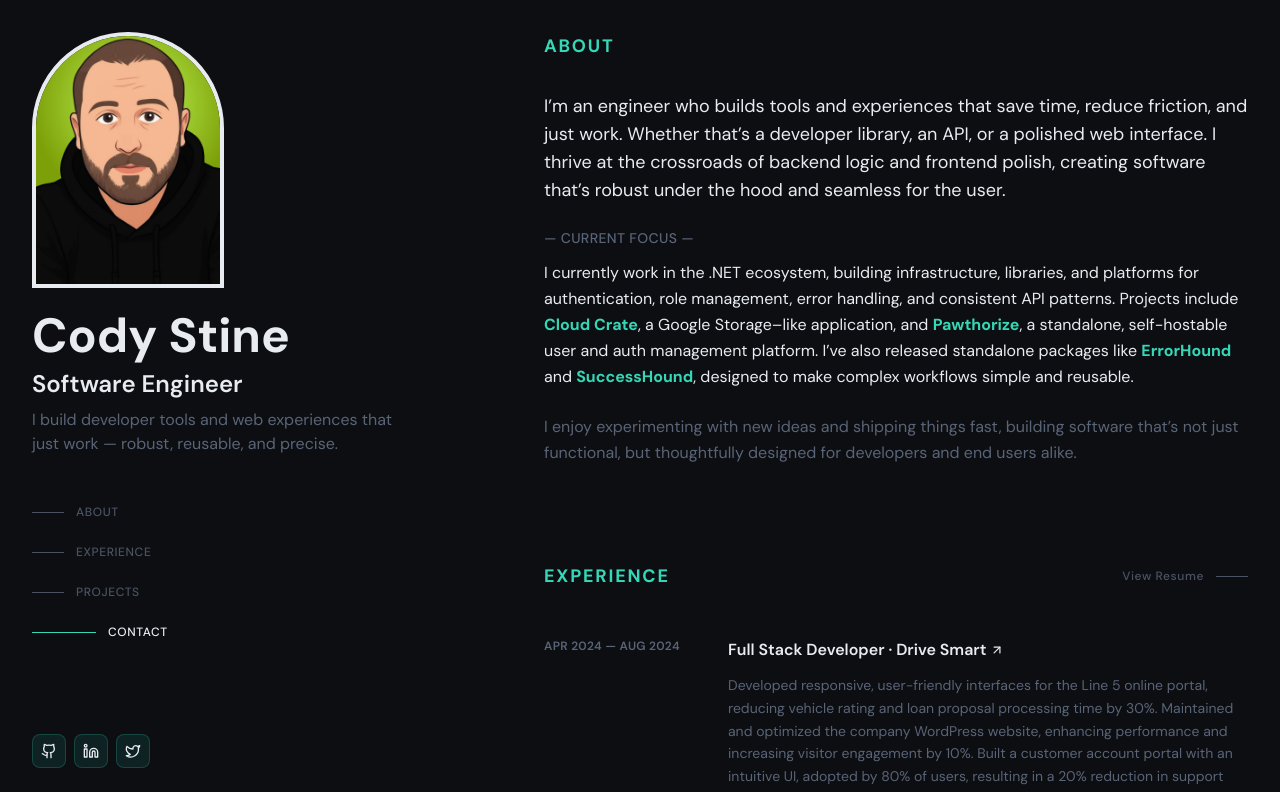
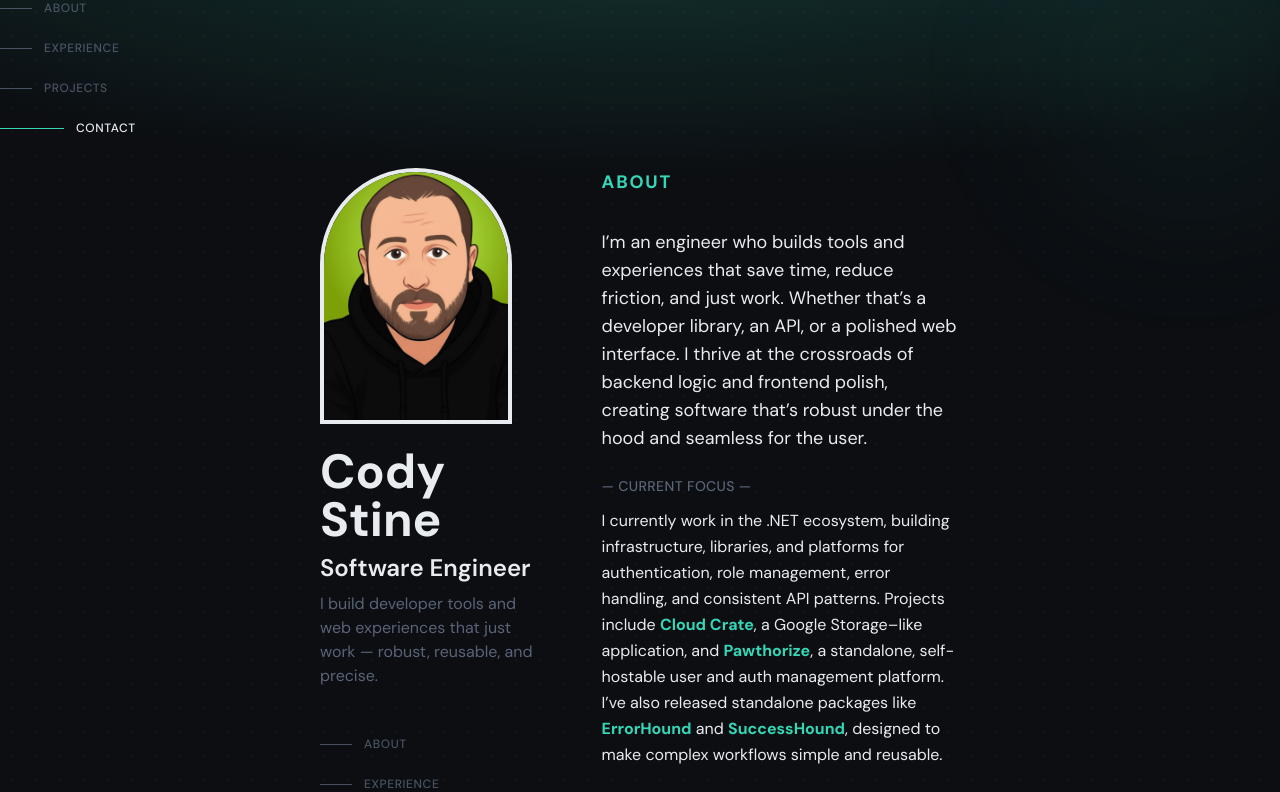
Before and after one commit to CydoEntis/portfolio-2025, a React (Vite) app: page / in a window 1280 px wide. Shown: the top 792 px of the page. Built offline with nearby package versions, Linux system fonts and the light colour scheme.

Commit message:
feat: add dot grid background, ambient glow, and scroll-triggered fade-in animations

```diff
--- /dev/null
+++ b/src/components/FadeIn.tsx
@@ -0,0 +1,46 @@
+import { useRef, useState, useEffect, type ReactNode, type CSSProperties } from "react";
+
+type FadeInProps = {
+  children: ReactNode;
+  delay?: number;
+  className?: string;
+  style?: CSSProperties;
+};
+
+export default function FadeIn({ children, delay = 0, className, style = {} }: FadeInProps) {
+  const ref = useRef<HTMLDivElement>(null);
+  const [visible, setVisible] = useState(false);
+
+  useEffect(() => {
+    const el = ref.current;
+    if (!el) return;
+
+    const observer = new IntersectionObserver(
+      ([entry]) => {
+        if (entry.isIntersecting) {
+          setVisible(true);
+          observer.disconnect();
+        }
+      },
+      { threshold: 0.08 },
+    );
+
+    observer.observe(el);
+    return () => observer.disconnect();
+  }, []);
+
+  return (
+    <div
+      ref={ref}
+      className={className}
+      style={{
+        ...style,
+        opacity: visible ? 1 : 0,
+        transform: visible ? "none" : "translateY(12px)",
+        transition: `opacity 0.5s cubic-bezier(0.23,1,0.32,1) ${delay}s, transform 0.5s cubic-bezier(0.23,1,0.32,1) ${delay}s`,
+      }}
+    >
+      {children}
+    </div>
+  );
+}
--- a/src/routes/__root.tsx
+++ b/src/routes/__root.tsx
@@ -1,13 +1,42 @@
 import { Outlet, createRootRoute } from "@tanstack/react-router";
-import { TanStackRouterDevtoolsPanel } from "@tanstack/react-router-devtools";
-import { TanStackDevtools } from "@tanstack/react-devtools";
-
 import Header from "../components/Header";
+import Footer from "../components/Footer";
 
 export const Route = createRootRoute({
   component: () => (
-    <div className="mx-auto min-h-screen max-w-7xl">
-      <Outlet />
+    <div className="min-h-screen relative">
+      <div
+        className="pointer-events-none fixed inset-0 z-0"
+        style={{
+          backgroundImage: "radial-gradient(var(--dot-color) 1px, transparent 1px)",
+          backgroundSize: "24px 24px",
+        }}
+      />
+
+      <div
+        className="pointer-events-none fixed inset-x-0 top-0 h-[600px] z-0"
+        style={{
+          background: "radial-gradient(ellipse 80% 50% at 50% -20%, var(--accent-glow-strong), transparent)",
+        }}
+      />
+
+      <div
+        className="pointer-events-none fixed z-0 w-[500px] h-[500px] rounded-full opacity-50"
+        style={{
+          top: -180,
+          right: -160,
+          background: "radial-gradient(circle, var(--accent-glow) 0%, transparent 70%)",
+          filter: "blur(50px)",
+        }}
+      />
+
+      <div className="relative z-[1]">
+        <Header />
+        <main className="mx-auto max-w-[760px] px-7">
+          <Outlet />
+        </main>
+        <Footer />
+      </div>
     </div>
   ),
 });
```
